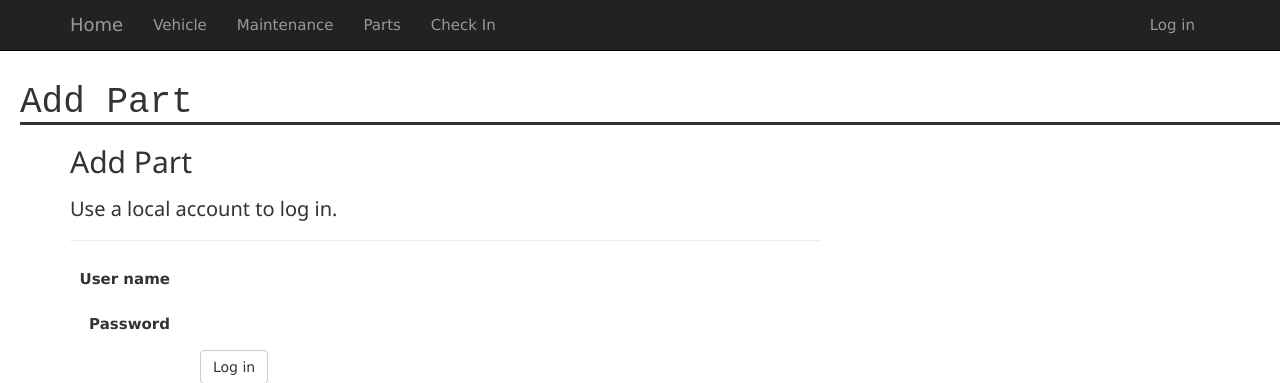
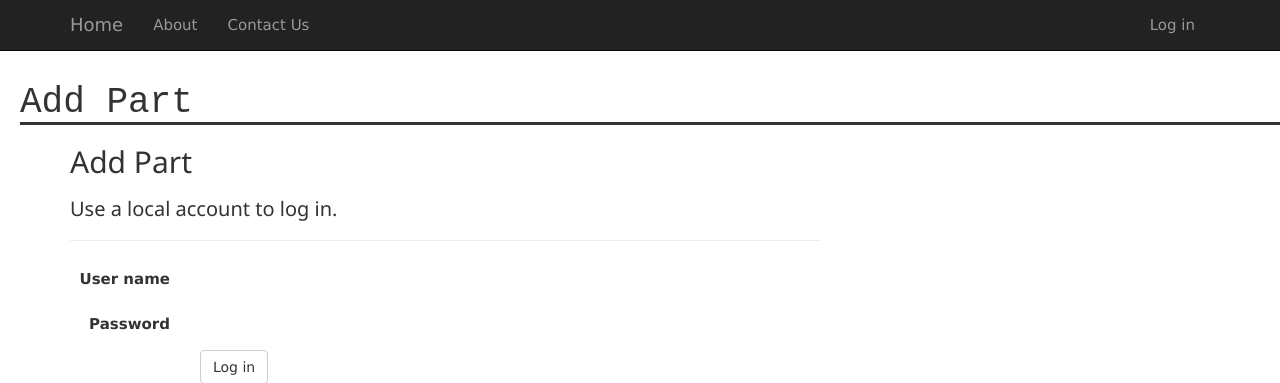
Before and after one commit to skmerten/KeepItRunnin-DJANGO, a Django app: page /parts/add/ in a window 1280 px wide. Shown: the top 383 px of the page. Run offline with Django 3.2, Linux system fonts and the light colour scheme; some libraries are stand-ins or nearby versions.

Commit message:
Updated Layout but still needs updating

```diff
--- a/KeepItRunnin-DJ/app/templates/app/layout.html
+++ b/KeepItRunnin-DJ/app/templates/app/layout.html
@@ -21,7 +21,7 @@
                     <span class="icon-bar"></span>
                     <span class="icon-bar"></span>
                 </button>
-                <a href="/" class="navbar-brand">Home</a>
+                <a href="{% url 'home' %}" class="navbar-brand">Home</a>
             </div>
             <div class="navbar-collapse collapse">
                 <ul class="nav navbar-nav">
--- a/KeepItRunnin-DJ/app/templates/app/newUser_layout.html
+++ b/KeepItRunnin-DJ/app/templates/app/newUser_layout.html
@@ -1,3 +1,6 @@
+{% if user.is_authenticated %}
+    {% include 'app/layout.html' %}
+{% else %}
 <!DOCTYPE html>
 <html>
 <head>
@@ -11,7 +14,6 @@
     <link rel="stylesheet" type="text/css" href="{% static 'app/content/forms.css' %}" />
     <script src="{% static 'app/scripts/modernizr-2.6.2.js' %}"></script>
 </head>
-
 <body>
     <div class="navbar navbar-inverse navbar-fixed-top">
         <div class="container">
@@ -25,10 +27,8 @@
             </div>
             <div class="navbar-collapse collapse">
                 <ul class="nav navbar-nav">
-                    <li><a href="{% url 'addVehicle' %}">Vehicle</a></li>
-                    <li><a href="{% url 'maintenanceHome' %}">Maintenance</a></li>
-                    <li><a href="{% url 'partHome' %}">Parts</a></li>
-                    <li><a href="{% url 'checkIn' %}">Check In</a></li>
+                    <li><a href="{% url 'addVehicle' %}">About</a></li>
+                    <li><a href="{% url 'maintenanceHome' %}">Contact Us</a></li>
                 </ul>
                 {% include 'app/loginpartial.html' %}
             </div>
@@ -37,6 +37,7 @@
     <h2 class="h1" style="text-align:left;margin-left: 20px">{{ title }}<span style="float:right;font-size:20px; margin-right: 20px"></span></h2>
     <div class="container body-content">
 {% block content %}{% endblock %}
+
         <hr/>
         <footer>
             <p>&copy; {{ year }} - KeepItRunnin Maintenance Planner</p>
@@ -50,3 +51,5 @@
 
 </body>
 </html>
+
+{% endif %}
```
Also changed, not shown: KeepItRunnin-DJ/db.sqlite3.
